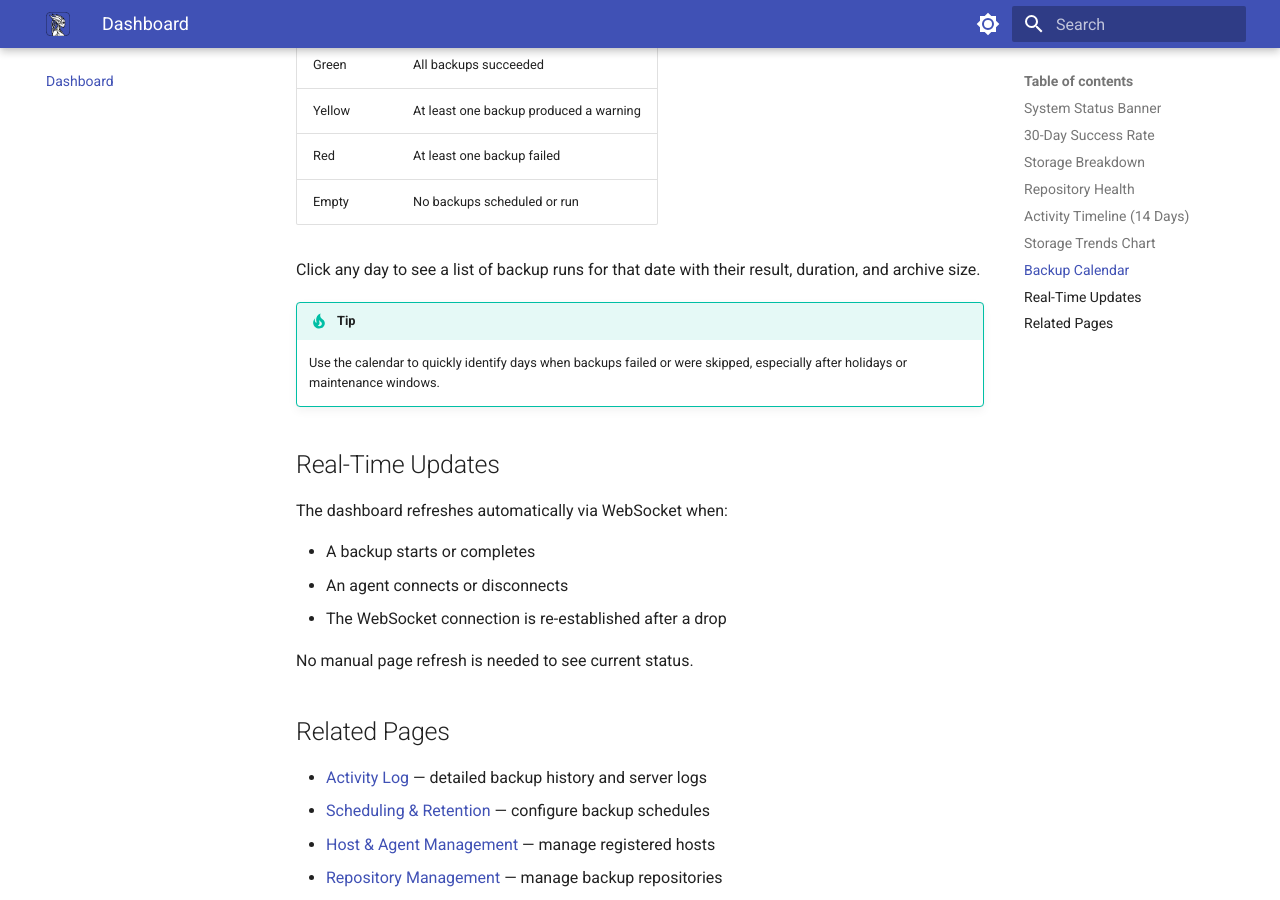
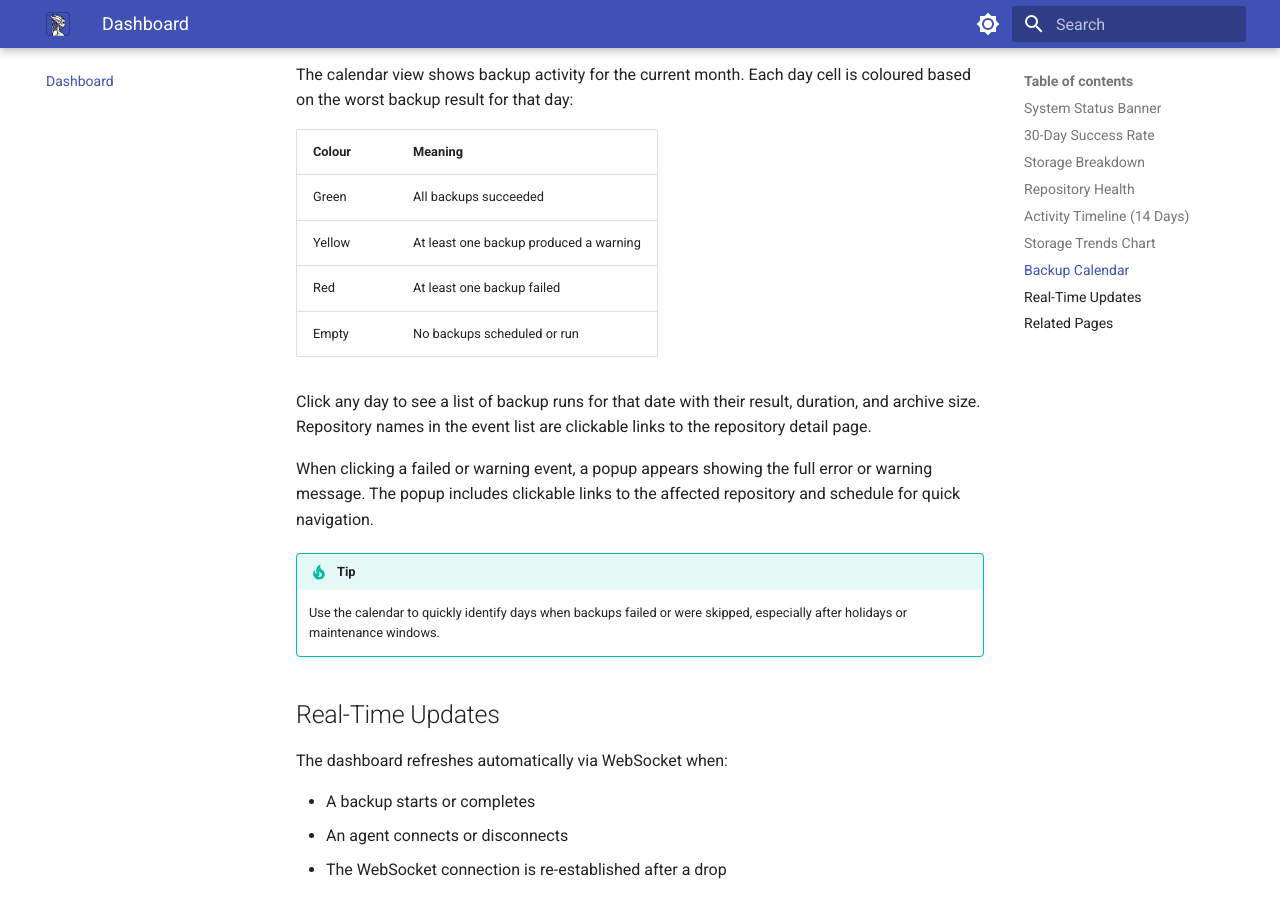
Before and after one commit to alexmohr/assimilate, an MkDocs documentation site: the page built from docs/dashboard.md, in a window 1280 px wide and 900 px high, scrolled down 3123 px. Built offline with MkDocs 1.6.1 and Material for MkDocs 9.7.7, drawn with Linux system fonts in a browser that asks for light colours; some of the changed text lies outside the part shown.

Commit message:
docs: update dashboard documentation and demo seed

```diff
--- a/docs/dashboard.md
+++ b/docs/dashboard.md
@@ -16,6 +16,8 @@ The top row shows six summary statistics:
 | **Last Backup** | Relative time since the most recent completed backup across all hosts |
 | **Next Backup** | Relative time until the next scheduled backup fires |
 | **Total Storage** | Sum of deduplicated storage across all repositories |
+| **Last Failure** | Relative time since the most recent failed backup. Click to open a detail popup showing the error message, with links to the affected repository and schedule. |
+| **Last Warning** | Relative time since the most recent backup warning. Click to open a detail popup showing the warning message, with links to the affected repository and schedule. |
 
 ## 30-Day Success Rate
 
@@ -86,7 +88,9 @@ The calendar view shows backup activity for the current month. Each day cell is
 | Red | At least one backup failed |
 | Empty | No backups scheduled or run |
 
-Click any day to see a list of backup runs for that date with their result, duration, and archive size.
+Click any day to see a list of backup runs for that date with their result, duration, and archive size. Repository names in the event list are clickable links to the repository detail page.
+
+When clicking a failed or warning event, a popup appears showing the full error or warning message. The popup includes clickable links to the affected repository and schedule for quick navigation.
 
 <!-- screenshot: dashboard-calendar -->
 
```
Also changed, not shown: 1 other file.
